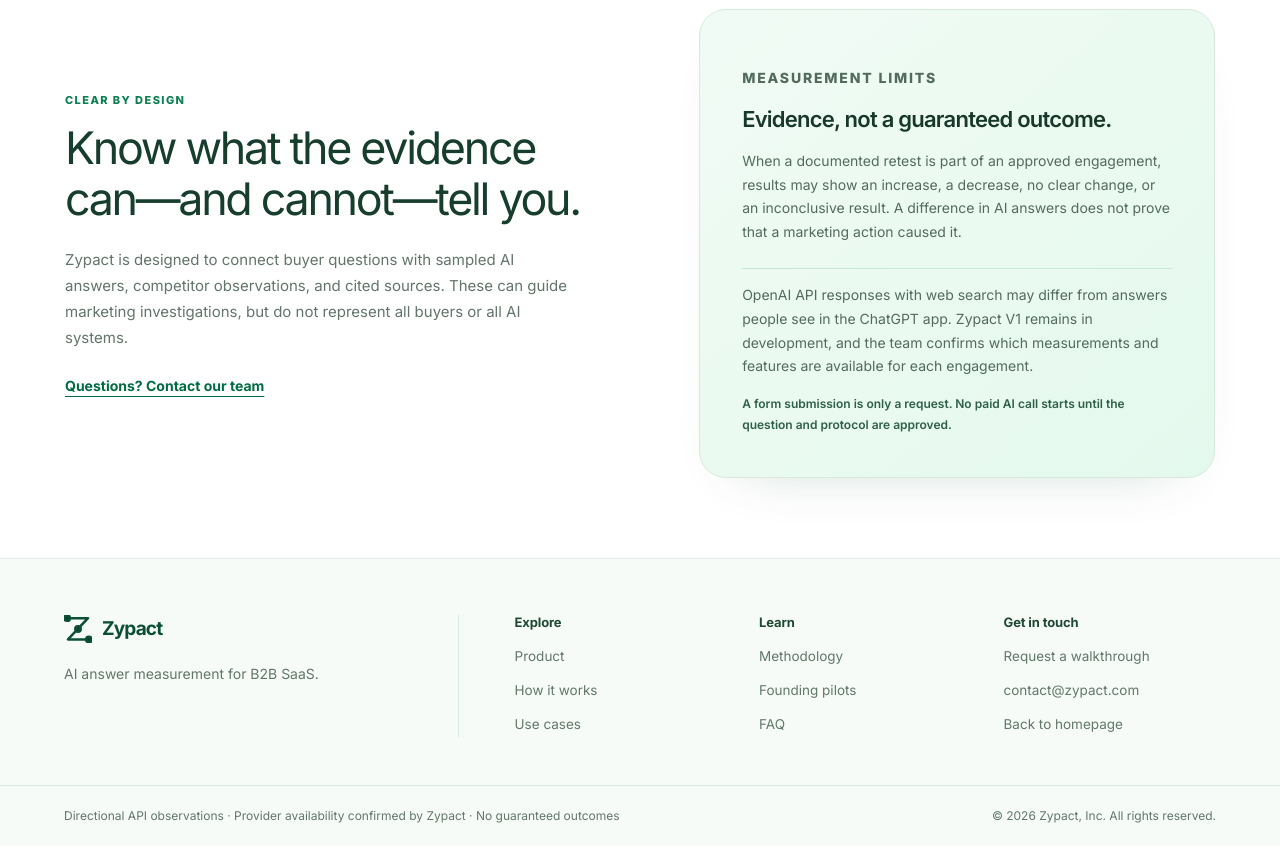
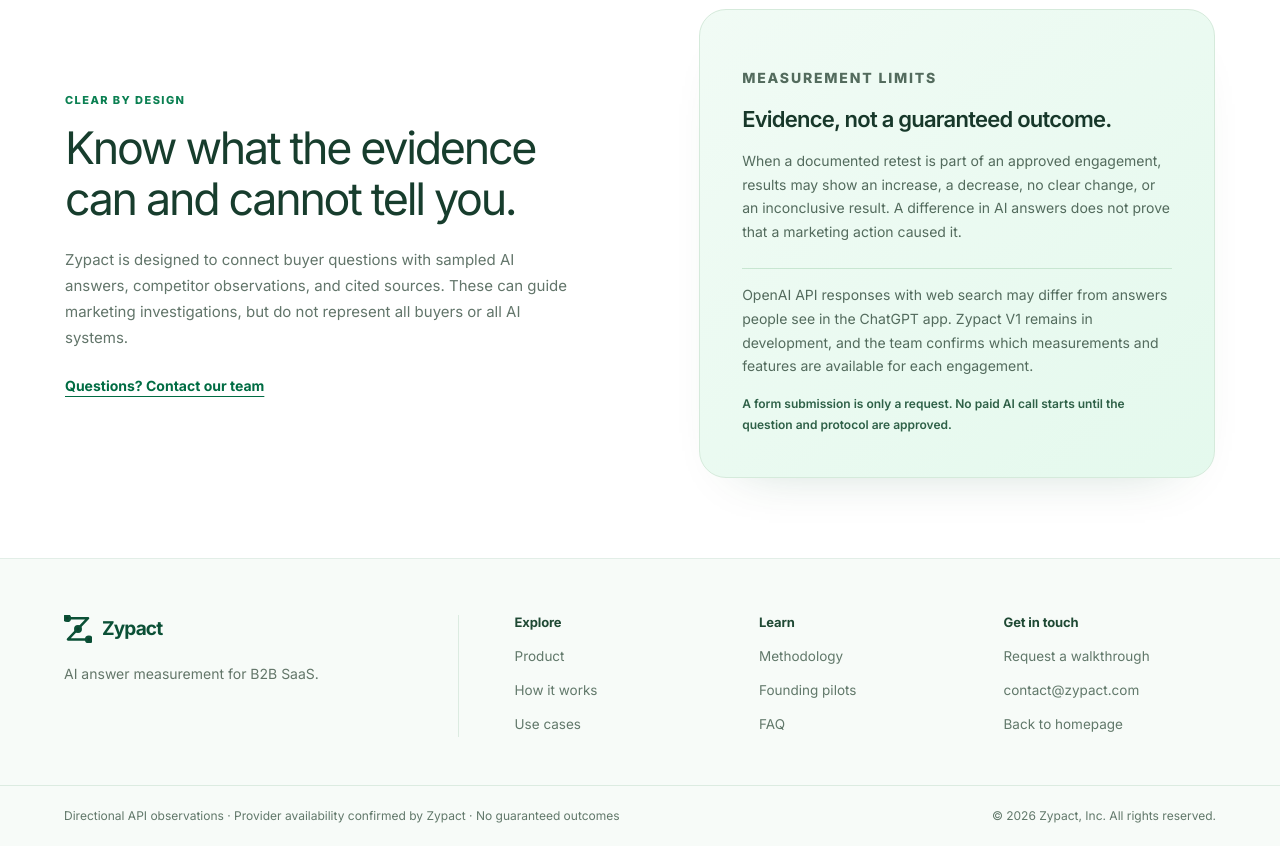
Before and after one commit to onyx766/Zypact, a Next.js app: page /scan in a window 1280 px wide. Shown: the part 1840-2686 px from the top of the page. Built offline with nearby package versions, Linux system fonts and the light colour scheme; no server answers.

Commit message:
marketing: remove long dashes from demo clarity heading

```diff
--- a/app/scan/page.tsx
+++ b/app/scan/page.tsx
@@ -259,7 +259,7 @@ export default function ScanPage() {
               <div className="lx-scan-clarity-copy">
                 <span className="lx-scan-clarity-eyebrow">CLEAR BY DESIGN</span>
                 <h2 id="scan-clarity-heading">
-                  Know what the evidence can—and cannot—tell you.
+                  Know what the evidence can and cannot tell you.
                 </h2>
                 <p>
                   Zypact is designed to connect buyer questions with sampled AI
```
